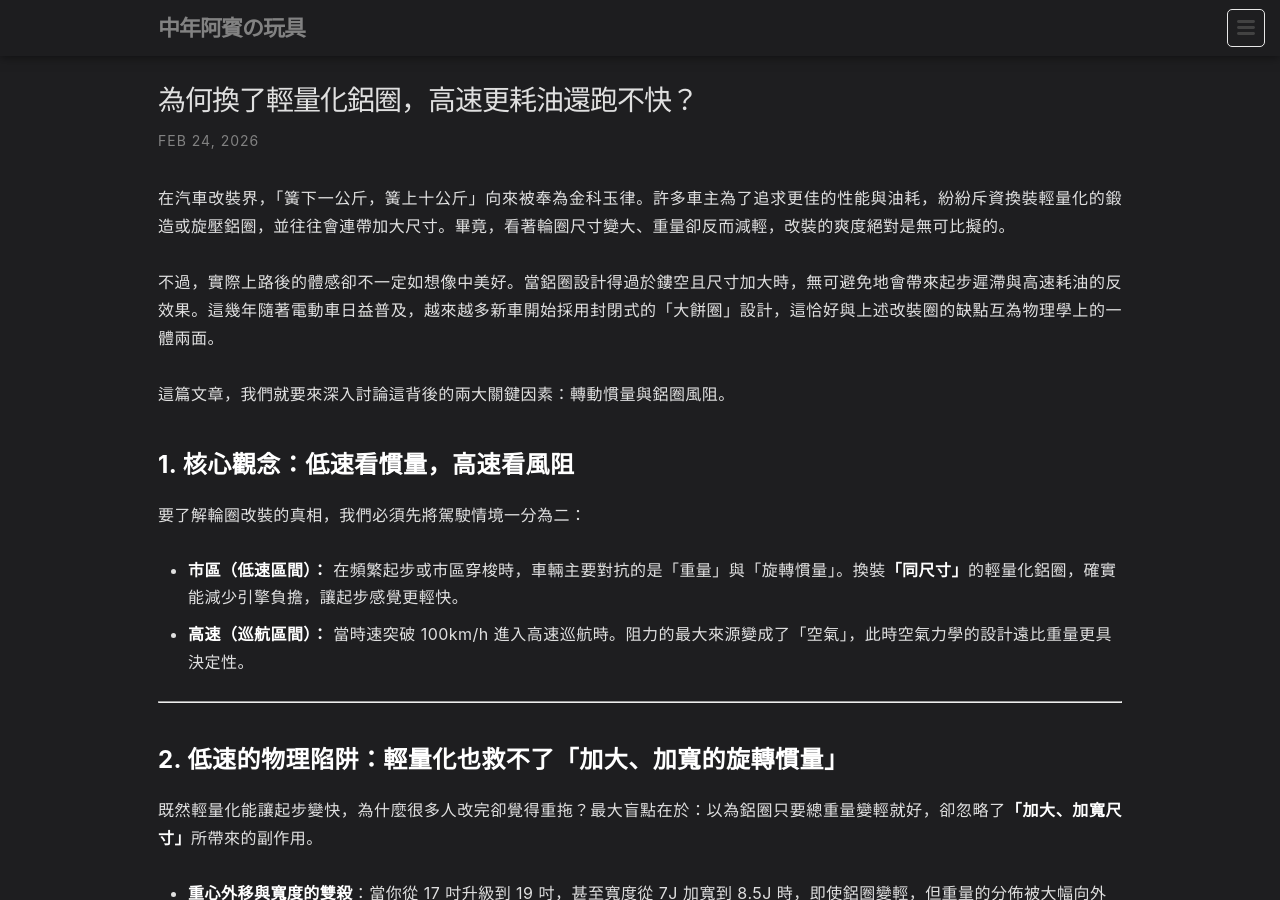
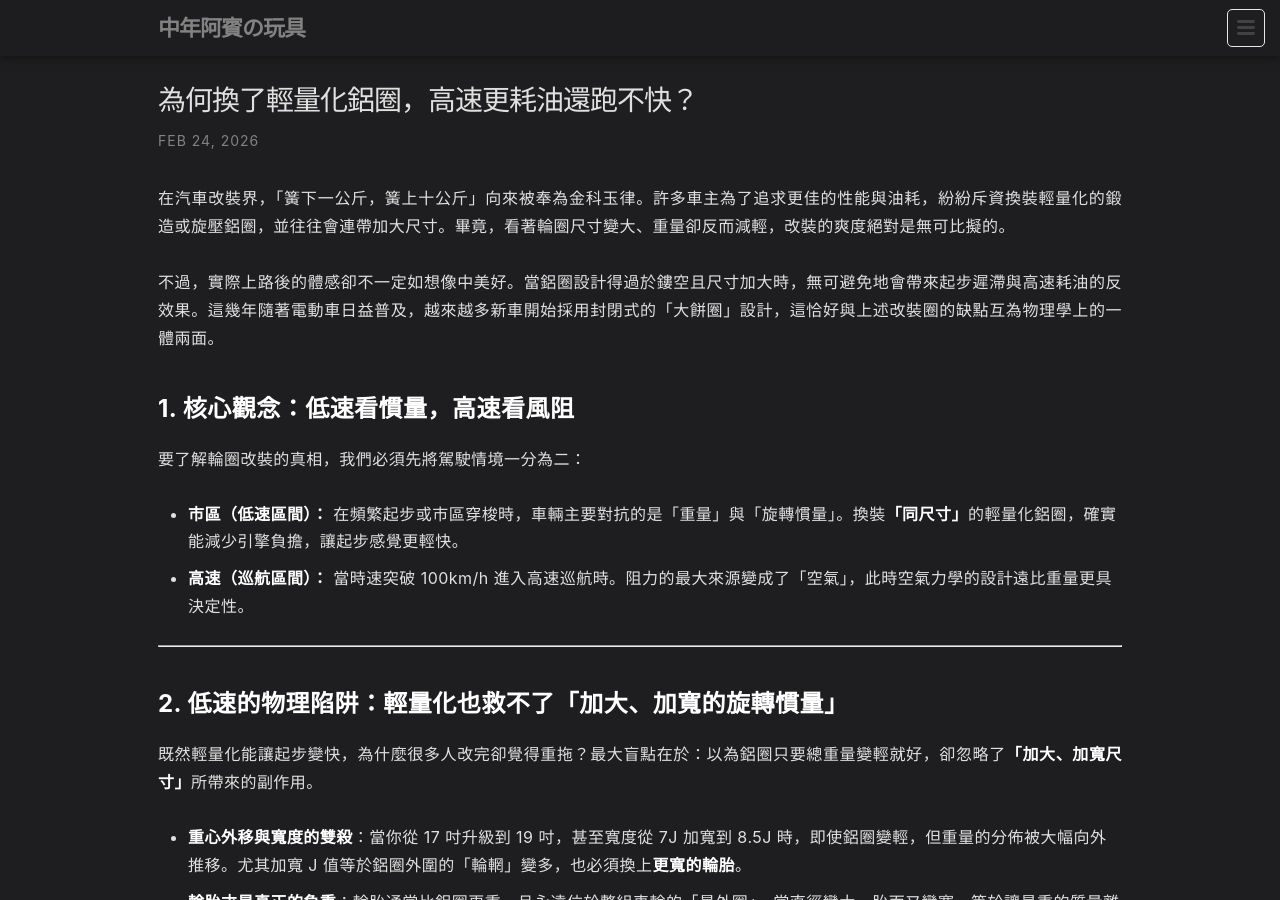
Before and after one commit to 1stbenz/1stbenz.github.io, a Jekyll site: the page built from _posts/zh/2026-02-24-wheel-lug-pattern.md, in a window 1280 px wide and 900 px high. Built offline with Jekyll 4.4.1, drawn with Linux system fonts in a browser that asks for light colours.

Commit message:
Update 2026-02-24-wheel-lug-pattern.md

```diff
--- a/_posts/zh/2026-02-24-wheel-lug-pattern.md
+++ b/_posts/zh/2026-02-24-wheel-lug-pattern.md
@@ -26,8 +26,6 @@ faq:
 在汽車改裝界，「簧下一公斤，簧上十公斤」向來被奉為金科玉律。許多車主為了追求更佳的性能與油耗，紛紛斥資換裝輕量化的鍛造或旋壓鋁圈，並往往會連帶加大尺寸。畢竟，看著輪圈尺寸變大、重量卻反而減輕，改裝的爽度絕對是無可比擬的。
 
 不過，實際上路後的體感卻不一定如想像中美好。當鋁圈設計得過於鏤空且尺寸加大時，無可避免地會帶來起步遲滯與高速耗油的反效果。這幾年隨著電動車日益普及，越來越多新車開始採用封閉式的「大餅圈」設計，這恰好與上述改裝圈的缺點互為物理學上的一體兩面。
-
-這篇文章，我們就要來深入討論這背後的兩大關鍵因素：轉動慣量與鋁圈風阻。
 
 ## 1. 核心觀念：低速看慣量，高速看風阻
 
```
